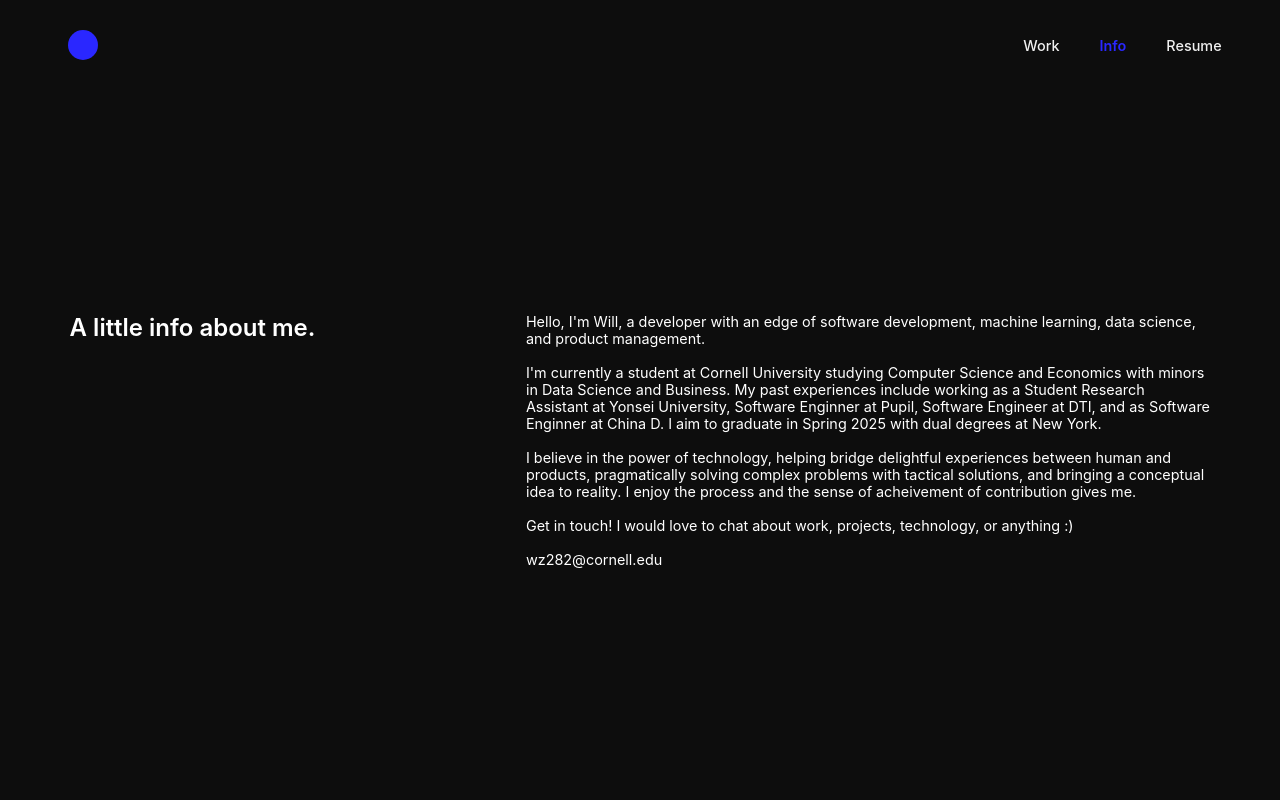
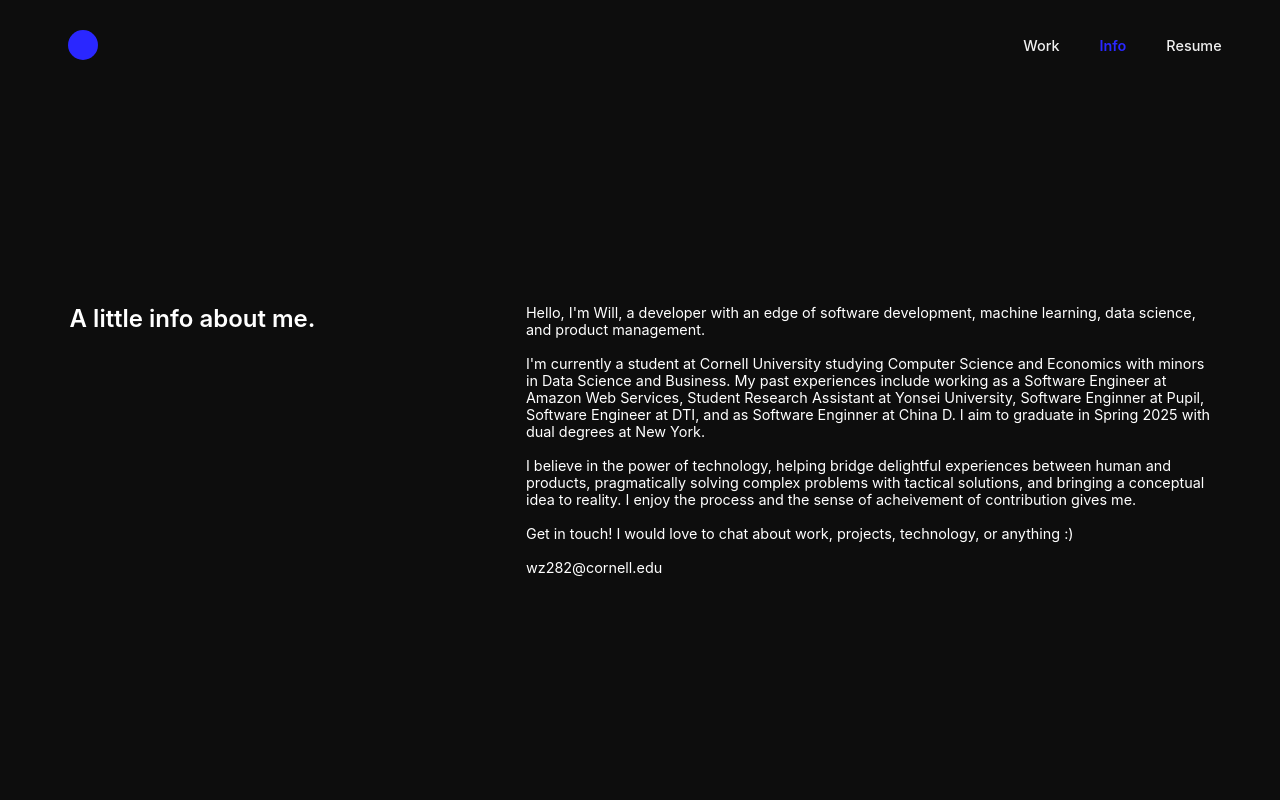
Before and after one commit to wizhaaa/wizhaa.com, a React (Create React App) app: page /about in a window 1280 px wide. Shown: the top 800 px of the page. Built offline with nearby package versions, Linux system fonts and the light colour scheme; a web font is replaced by a local one.

Commit message:
new info -amazon24

```diff
--- a/src/pages/About.tsx
+++ b/src/pages/About.tsx
@@ -73,7 +73,6 @@ const About = () => {
     <div className="page">
       <NavBar />
       <div className="milk sans">
-        {/* Self Hook */}
         <div className="info-page">
           <div className="info-header">A little info about me.</div>
           <div className="info-container">
@@ -83,10 +82,11 @@ const About = () => {
             <br />
             I'm currently a student at Cornell University studying Computer
             Science and Economics with minors in Data Science and Business. My
-            past experiences include working as a Student Research Assistant at
-            Yonsei University, Software Enginner at Pupil, Software Engineer at
-            DTI, and as Software Enginner at China D. I aim to graduate in
-            Spring 2025 with dual degrees at New York.
+            past experiences include working as a Software Engineer at Amazon
+            Web Services, Student Research Assistant at Yonsei University,
+            Software Enginner at Pupil, Software Engineer at DTI, and as
+            Software Enginner at China D. I aim to graduate in Spring 2025 with
+            dual degrees at New York.
             <br />
             <br />I believe in the power of technology, helping bridge
             delightful experiences between human and products, pragmatically
```
